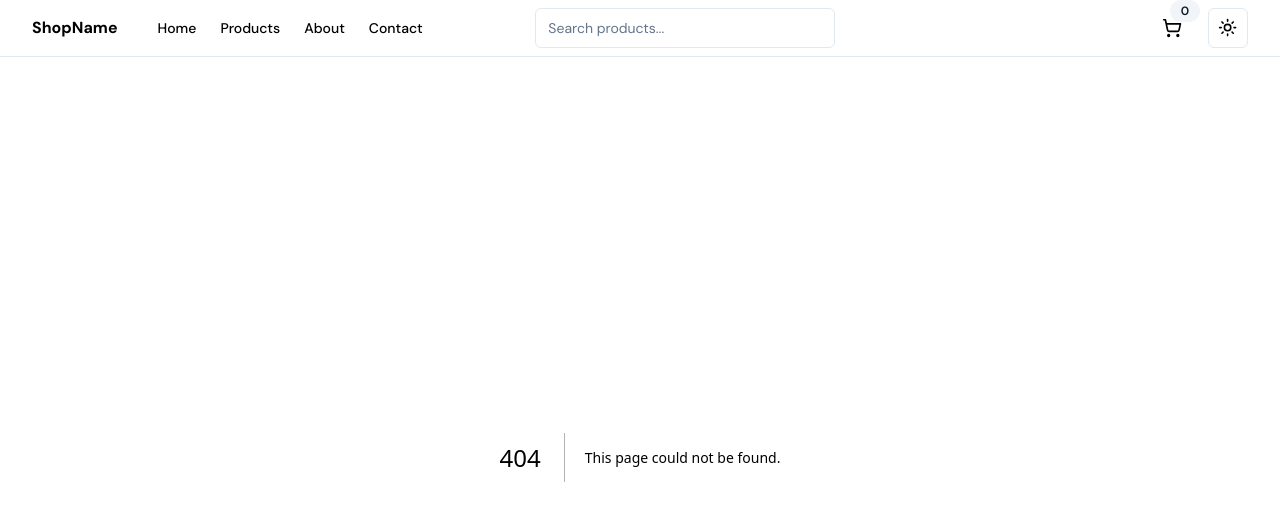
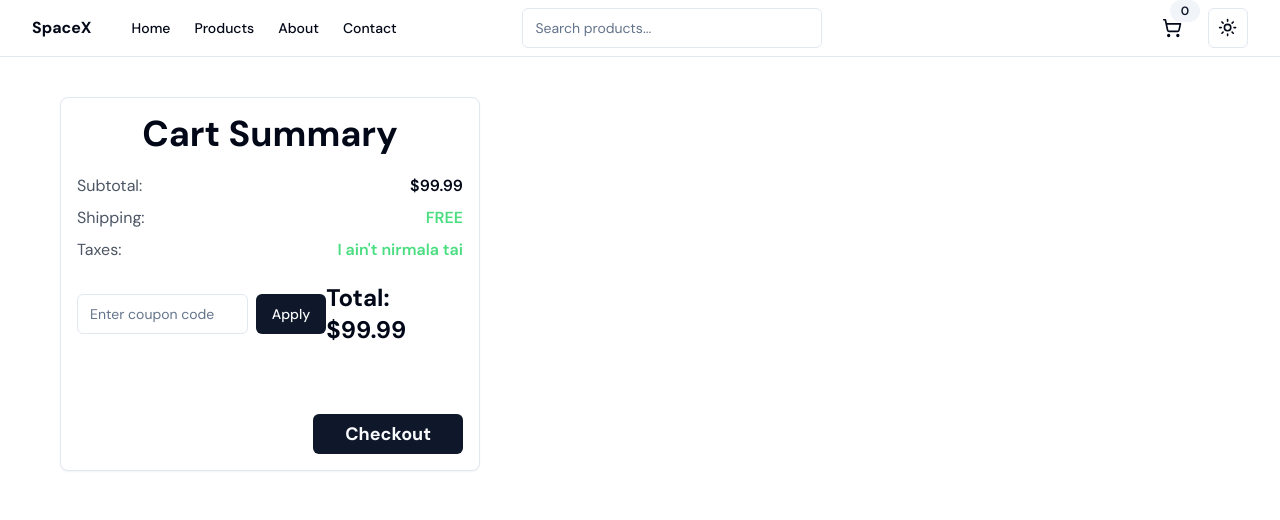
Before and after one commit to prajjwal2-3/cart, a Next.js app: page /cart in a window 1280 px wide. Before the commit this address had no page. Shown: the top 520 px of the page. Built offline with nearby package versions, Linux system fonts and the light colour scheme.

Commit message:
Done Header, Made Cart page

```diff
--- /dev/null
+++ b/app/cart/page.tsx
@@ -0,0 +1,9 @@
+import CartPage from "@/components/CartPage";
+
+
+
+export default function page() {
+  return (
+   <CartPage/>
+  )
+}
--- /dev/null
+++ b/components/CartCard.tsx
@@ -0,0 +1,44 @@
+import React from 'react'
+import { Product } from '@/types/basic'
+import { Card, CardContent, CardFooter, CardHeader, CardTitle } from '@/components/ui/card';
+import { Button } from './ui/button';
+import { Separator } from './ui/separator';
+import Caraousal from './Caraousal';
+interface CartCardProps {
+  data: Product;
+}
+
+export default function CartCard({ data }: CartCardProps) {
+  return (
+
+    <Card className="mb-8  lg:flex  justify-center  items-center">
+        <Caraousal product={data}/>
+    <section className='lg:w-9/12'>
+    <CardHeader>
+      <h2 className="text-2xl font-bold">{data.title}</h2>
+    </CardHeader>
+    <CardContent>
+      <div className="flex justify-between items-center mb-4">
+        <p className="text-sm mb-2 line-clamp-2 w-11/12">{data.description}</p>
+        <p className="text-xl font-bold">${data.price}</p>
+      </div>
+      <Separator className="my-4" />
+      <div className="flex justify-between items-center">
+        <div className="flex items-center">
+          <Button variant="ghost" className="mr-2">
+            -
+          </Button>
+          <span className="text-lg font-bold">1</span>
+          <Button variant="ghost" className="ml-2">
+            +
+          </Button>
+        </div>
+        <Button variant="outline" className="ml-4">
+          Remove
+        </Button>
+      </div>
+    </CardContent>
+    </section>
+  </Card>
+  )
+}
--- a/components/CartCount.tsx
+++ b/components/CartCount.tsx
@@ -2,17 +2,20 @@
 import React from 'react'
 import { ShoppingCart } from 'lucide-react';
 import { Button } from '@/components/ui/button';
+import Link from 'next/link';
 import { Badge } from '@/components/ui/badge';
 import useCartStore from "@/store/cart";
 export default function CartCount() {
     const products = useCartStore()
     const cartItemCount = products.products.length
   return (
+   <Link href='/cart'>
     <Button variant="ghost" size="icon" className="relative">
     <ShoppingCart className="h-5 w-5" />
     <Badge variant="secondary" className="absolute -top-2 -right-2">
       {cartItemCount?cartItemCount:0}
     </Badge>
   </Button>
+   </Link>
   )
 }
--- /dev/null
+++ b/components/CartPage.tsx
@@ -0,0 +1,87 @@
+"use client";
+import { SetStateAction, useState } from "react";
+import useCartStore from "@/store/cart";
+import { Input } from "./ui/input";
+import { Separator } from "./ui/separator";
+import { Button } from "./ui/button";
+import CartCard from "./CartCard";
+import { Products } from "@/data/products";
+import { Card } from '@/components/ui/card';
+export default function CartPage() {
+
+  const cart = useCartStore();
+
+  const cartProducts = cart.products
+    .map((cartItem) => Products.find((product) => product.id === cartItem.id))
+    .filter((product) => product !== undefined);
+    const [couponCode, setCouponCode] = useState("");
+    const [showAlert, setShowAlert] = useState(false);
+    const [isApplied,setIsApplied]=useState(false)
+    const handleCouponCodeChange = (e: { target: { value: SetStateAction<string>; }; }) => {
+      setCouponCode(e.target.value);
+    };
+
+    const handleApplyCoupon = () => {
+      if (couponCode.toUpperCase() === "HIREME") {
+
+        setShowAlert(false);
+        setIsApplied(true)
+      } else {
+        setShowAlert(true);
+      }
+    };
+  return (
+    <div className="p-10 flex gap-5">
+      <section className="flex flex-col lg:max-w-[65%]">
+      {cartProducts.map((product) => (
+        <CartCard key={product.id} data={product} />
+      ))}
+      </section>
+      <Card className="w-full max-w-[35%] h-fit p-4 flex flex-col gap-5">
+      <h1 className="text-4xl font-bold  text-center"> Cart Summary</h1>
+      <div className="flex flex-col gap-2">
+        <div className="flex justify-between">
+          <p className="text-gray-600">Subtotal:</p>
+          <p className="font-semibold">$99.99</p>
+        </div>
+        <div className="flex justify-between">
+          <p className="text-gray-600">Shipping:</p>
+          <p className="font-semibold text-green-400">FREE</p>
+        </div>
+        <div className="flex justify-between">
+          <p className="text-gray-600">Taxes:</p>
+          <p className="font-semibold text-green-400">I ain't nirmala tai</p>
+        </div>
+      </div>
+      <div className="flex justify-between items-center mb-4">
+        <div className="flex items-center">
+          <Input
+            type="text"
+            placeholder="Enter coupon code"
+            value={couponCode}
+            onChange={handleCouponCodeChange}
+            className="mr-2"
+          />
+          <Button onClick={handleApplyCoupon}>Apply</Button>
+        </div>
+        <p className="text-2xl font-bold">Total: $99.99</p>
+      </div>
+      {showAlert && (
+        <div className="bg-red-100 border-l-4 border-red-500 text-red-700 p-4 mb-4" role="alert">
+          <p>Invalid coupon code. Try using "HIREME".</p>
+        </div>
+      )}
+      {
+        isApplied && (
+            <div className="bg-green-100 border-l-4 border-green-500 text-green-700 p-4 mb-4" role="alert">
+            <p>You Saved $10.</p>
+          </div>
+        )
+      }
+      <div className="flex justify-end mt-8">
+        <Button className="px-8 py-4 text-lg font-bold">Checkout</Button>
+      </div>
+    </Card>
+    </div>
+  );
+}
--- a/components/Header.tsx
+++ b/components/Header.tsx
@@ -2,6 +2,7 @@ import React from 'react';
 import { ShoppingCart } from 'lucide-react';
 import { Button } from '@/components/ui/button';
 import { Input } from '@/components/ui/input';
+import Link from 'next/link';
 import {
   DropdownMenu,
   DropdownMenuContent,
@@ -12,9 +13,6 @@ import { Badge } from '@/components/ui/badge';
 import { ModeToggle } from './DarkModeToggle';
 import CartCount from './CartCount';
 
-interface HeaderProps {
-  cartItemCount: number;
-}
 
 const Header: React.FC = () => {
   return (
@@ -23,7 +21,7 @@ const Header: React.FC = () => {
 
         <div className="mr-4 hidden md:flex">
           <a href="/" className="mr-6 flex items-center space-x-2">
-            <span className="hidden font-bold sm:inline-block">ShopName</span>
+            <span className="hidden font-bold sm:inline-block">SpaceX</span>
           </a>
         </div>
 
@@ -52,7 +50,7 @@ const Header: React.FC = () => {
         </DropdownMenu>
 
         <nav className="items-center space-x-6 text-sm font-medium hidden md:flex">
-          <a href="#" className="transition-colors hover:text-foreground/80">Home</a>
+          <Link href="/" className="transition-colors hover:text-foreground/80">Home</Link>
           <a href="#" className="transition-colors hover:text-foreground/80">Products</a>
           <a href="#" className="transition-colors hover:text-foreground/80">About</a>
           <a href="#" className="transition-colors hover:text-foreground/80">Contact</a>
--- /dev/null
+++ b/components/ui/separator.tsx
@@ -0,0 +1,31 @@
+"use client"
+
+import * as React from "react"
+import * as SeparatorPrimitive from "@radix-ui/react-separator"
+
+import { cn } from "@/lib/utils"
+
+const Separator = React.forwardRef<
+  React.ElementRef<typeof SeparatorPrimitive.Root>,
+  React.ComponentPropsWithoutRef<typeof SeparatorPrimitive.Root>
+>(
+  (
+    { className, orientation = "horizontal", decorative = true, ...props },
+    ref
+  ) => (
+    <SeparatorPrimitive.Root
+      ref={ref}
+      decorative={decorative}
+      orientation={orientation}
+      className={cn(
+        "shrink-0 bg-border",
+        orientation === "horizontal" ? "h-[1px] w-full" : "h-full w-[1px]",
+        className
+      )}
+      {...props}
+    />
+  )
+)
+Separator.displayName = SeparatorPrimitive.Root.displayName
+
+export { Separator }
--- a/package.json
+++ b/package.json
@@ -10,6 +10,7 @@
   },
   "dependencies": {
     "@radix-ui/react-dropdown-menu": "^2.1.1",
+    "@radix-ui/react-separator": "^1.1.0",
     "@radix-ui/react-slot": "^1.1.0",
     "@radix-ui/react-toast": "^1.2.1",
     "axios": "^1.7.3",
--- /dev/null
+++ b/types/basic.ts
@@ -0,0 +1,18 @@
+export interface Category {
+    id: number;
+    name: string;
+    image: string;
+    creationAt: string;
+    updatedAt: string;
+  }
+
+export  interface Product {
+    id: number;
+    title: string;
+    price: number;
+    description: string;
+    images: string[];
+    creationAt: string;
+    updatedAt: string;
+    category: Category;
+  }
```
Also changed, not shown: 1 other file (tests, documents, lock files or other folders).
